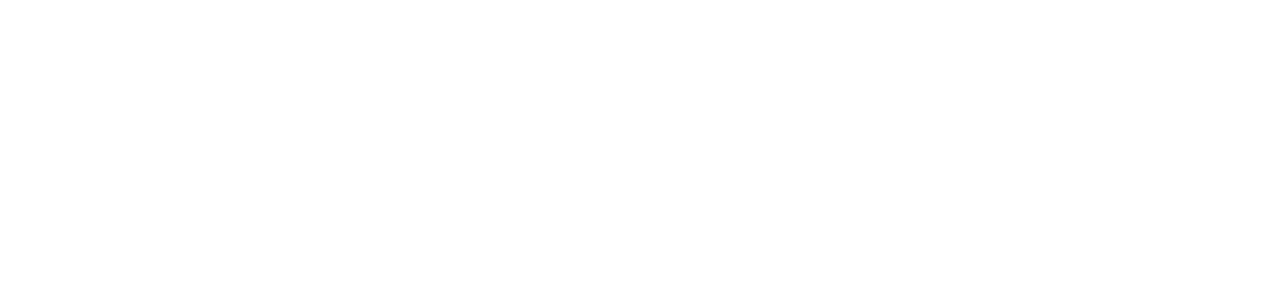
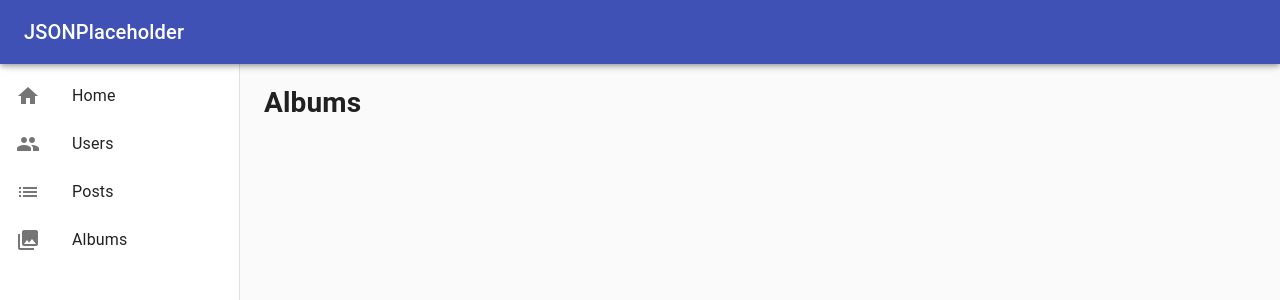
Before and after one commit to hadicahyadi/social-media-dashboard, a React app: page /albums in a window 1280 px wide. Shown: the top 300 px of the page. Built offline with nearby package versions, Linux system fonts and the light colour scheme.

Commit message:
1. Add router 2. Add layout 3. Initialise pages

```diff
--- a/package.json
+++ b/package.json
@@ -24,6 +24,7 @@
     "@material-ui/core": "^4.1.1",
     "axios": "^0.19.0",
     "react": "^16.8.6",
-    "react-dom": "^16.8.6"
+    "react-dom": "^16.8.6",
+    "react-router-dom": "^5.0.1"
   }
 }
--- /dev/null
+++ b/src/App.js
@@ -0,0 +1,14 @@
+import React, { Fragment } from 'react';
+import { BrowserRouter, Link as RouterLink } from 'react-router-dom';
+
+import AppLayout from '@/containers/AppLayout';
+
+export default function App() {
+  return (
+    <BrowserRouter>
+      <Fragment>
+        <AppLayout />
+      </Fragment>
+    </BrowserRouter>
+  )
+}
--- /dev/null
+++ b/src/AppRouter.js
@@ -0,0 +1,23 @@
+import React, { Fragment } from 'react';
+import { BrowserRouter, Route, Switch } from 'react-router-dom';
+
+import Container from '@material-ui/core/Container';
+import Home from '@/pages/Home';
+import Users from '@/pages/Users';
+import Posts from '@/pages/Posts';
+import Albums from '@/pages/Albums';
+
+function AppRouter() {
+  return (
+    <Container>
+      <Switch>
+        <Route exact path="/" component={Home} />
+        <Route exact path="/users" component={Users} />
+        <Route exact path="/posts" component={Posts} />
+        <Route exact path="/albums" component={Albums} />
+      </Switch>
+    </Container>
+  )
+}
+
+export default AppRouter;
--- /dev/null
+++ b/src/components/AppHeader.js
@@ -0,0 +1,28 @@
+import React from 'react';
+
+import AppBar from '@material-ui/core/AppBar';
+import Toolbar from '@material-ui/core/Toolbar';
+import Typography from '@material-ui/core/Typography';
+import { makeStyles } from '@material-ui/core/styles';
+
+const useStyles = makeStyles(theme => ({
+  appBar: {
+    zIndex: theme.zIndex.drawer + 1,
+  },
+}));
+
+function AppHeader() {
+  const classes = useStyles();
+
+  return (
+    <AppBar position="fixed" className={classes.appBar}>
+      <Toolbar>
+        <Typography variant="h6" noWrap>
+          JSONPlaceholder
+        </Typography>
+      </Toolbar>
+    </AppBar>
+  )
+}
+
+export default AppHeader;
--- /dev/null
+++ b/src/components/AppSidebar.js
@@ -0,0 +1,75 @@
+import React from 'react';
+import { Link as RouterLink } from 'react-router-dom';
+
+import Divider from '@material-ui/core/Divider';
+import Drawer from '@material-ui/core/Drawer';
+import Icon from '@material-ui/core/Icon';
+import List from '@material-ui/core/List';
+import Link from '@material-ui/core/Link';
+import ListItem from '@material-ui/core/ListItem';
+import ListItemIcon from '@material-ui/core/ListItemIcon';
+import ListItemText from '@material-ui/core/ListItemText';
+
+import { makeStyles } from '@material-ui/core/styles';
+
+const drawerWidth = 240;
+
+const useStyles = makeStyles(theme => ({
+  drawer: {
+    width: drawerWidth,
+    flexShrink: 0,
+  },
+  drawerPaper: {
+    width: drawerWidth,
+  },
+  toolbar: theme.mixins.toolbar
+}));
+
+function AppSidebar() {
+  const classes = useStyles();
+
+  return (
+    <Drawer
+      className={classes.drawer}
+      variant="permanent"
+      classes={{ paper: classes.drawerPaper }}>
+      <div className={classes.toolbar} />
+      <List>
+        <Link underline="none" color="inherit" component={RouterLink} to="/">
+          <ListItem button>
+            <ListItemIcon>
+              <Icon>home</Icon>
+            </ListItemIcon>
+            <ListItemText primary="Home" />
+          </ListItem>
+        </Link>
+        <Link underline="none" color="inherit" component={RouterLink} to="/users">
+          <ListItem button>
+            <ListItemIcon>
+              <Icon>group</Icon>
+            </ListItemIcon>
+            <ListItemText primary="Users" />
+          </ListItem>
+        </Link>
+        <Link underline="none" color="inherit" component={RouterLink} to="/posts">
+          <ListItem button>
+            <ListItemIcon>
+              <Icon>list</Icon>
+            </ListItemIcon>
+            <ListItemText primary="Posts" />
+          </ListItem>
+        </Link>
+        <Link underline="none" color="inherit" component={RouterLink} to="/albums">
+          <ListItem button>
+            <ListItemIcon>
+              <Icon>collections</Icon>
+            </ListItemIcon>
+            <ListItemText primary="Albums" />
+          </ListItem>
+        </Link>
+      </List>
+    </Drawer>
+  )
+}
+
+export default AppSidebar;
--- /dev/null
+++ b/src/containers/AppLayout.js
@@ -0,0 +1,35 @@
+import React from 'react';
+
+import CssBaseline from '@material-ui/core/CssBaseline';
+import { makeStyles } from '@material-ui/core/styles';
+
+import AppHeader from '@/components/AppHeader';
+import AppSidebar from '@/components/AppSidebar';
+import AppRouter from '@/AppRouter';
+
+const useStyles = makeStyles(theme => ({
+  root: {
+    display: 'flex',
+  },
+  content: {
+    flexGrow: 1,
+    marginTop: theme.spacing(8)
+  },
+}));
+
+function AppLayout() {
+  const classes = useStyles();
+
+  return (
+    <div className={classes.root}>
+      <CssBaseline />
+      <AppHeader />
+      <AppSidebar />
+      <main className={classes.content}>
+        <AppRouter />
+      </main>
+    </div>
+  )
+}
+
+export default AppLayout;
--- a/src/index.js
+++ b/src/index.js
@@ -1,18 +1,11 @@
 import React, { Component } from 'react';
 import ReactDOM from 'react-dom';
+
 import Button from '@material-ui/core/Button';
 
-class App extends Component {
-  render () {
-    return (
-      <div class="app">
-
-      </div>
-    )
-  }
-}
+import App from './App'
 
 ReactDOM.render(
-	<App/>,
+	<App />,
 	document.getElementById('app')
 );
--- /dev/null
+++ b/src/pages/Albums.js
@@ -0,0 +1,5 @@
+import React from 'react';
+
+export default function Users() {
+  return <h1>Albums</h1>
+}
--- /dev/null
+++ b/src/pages/Home.js
@@ -0,0 +1,7 @@
+import React, { Component } from 'react';
+
+import Container from '@material-ui/core/Container';
+
+export default function Home () {
+  return <h1>Welcome !</h1>;
+}
--- /dev/null
+++ b/src/pages/Posts.js
@@ -0,0 +1,5 @@
+import React from 'react';
+
+export default function Users() {
+  return <h1>Posts</h1>
+}
--- /dev/null
+++ b/src/pages/Users.js
@@ -0,0 +1,5 @@
+import React from 'react';
+
+export default function Users() {
+  return <h1>Users</h1>
+}
```
